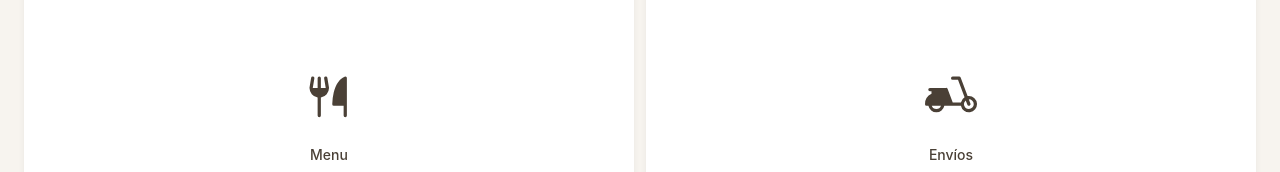
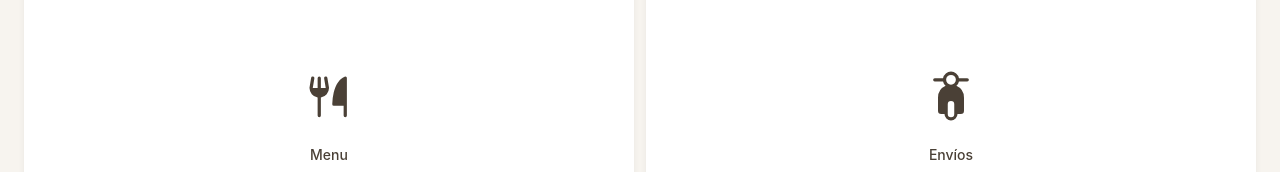
Before and after one commit to hikaribrandan3-code/foodspotapp, a React (Vite) app: page / in a window 1280 px wide. Shown: the part 242-414 px from the top of the page. Built offline with nearby package versions, Linux system fonts and the light colour scheme.

Commit message:
Lock Hero Icon System with canonical moped SVG
- Replaced DeliveryIcon with user-provided moped SVG (LOCKED)
- Verified no legacy OrderIcon/EnviosIcon references remain
- All icons use fill=currentColor at 36x36
- Single source of truth: HeroIcons.jsx

```diff
--- a/src/components/HeroIcons.jsx
+++ b/src/components/HeroIcons.jsx
@@ -18,10 +18,10 @@ export const MenuIcon = () => (
     </svg>
 )
 
-// --- ENVÍOS: Moped Delivery (CANONICAL) ---
+// --- ENVÍOS: Moped Delivery (CANONICAL - LOCKED) ---
 export const DeliveryIcon = () => (
-    <svg width="36" height="36" viewBox="0 0 256 256" fill="currentColor">
-        <path d="M216,128a39.3,39.3,0,0,0-6.27.5L175.49,37.19A8,8,0,0,0,168,32H136a8,8,0,0,0,0,16h26.46l32.3,86.13a40.13,40.13,0,0,0-18,25.87H136.54l-25-66.81A8,8,0,0,0,104,88H24a8,8,0,0,0,0,16h8v13.39A56.12,56.12,0,0,0,0,168a8,8,0,0,0,8,8h8.8a40,40,0,0,0,78.4,0h81.6A40,40,0,1,0,216,128ZM56,192a24,24,0,0,1-22.62-16H78.62A24,24,0,0,1,56,192Zm160,0a24,24,0,0,1-15.43-42.36l7.94,21.17a8,8,0,0,0,15-5.62L215.55,144H216a24,24,0,0,1,0,48Z"></path>
+    <svg xmlns="http://www.w3.org/2000/svg" width="36" height="36" viewBox="0 0 256 256" fill="currentColor">
+        <path d="M208,40H167.2a40,40,0,0,0-78.4,0H48a8,8,0,0,0,0,16H88.8a40,40,0,0,0,12.58,21.82A64.08,64.08,0,0,0,64,136v64a16,16,0,0,0,16,16H96a32,32,0,0,0,64,0h16a16,16,0,0,0,16-16V136a64.08,64.08,0,0,0-37.38-58.18A40,40,0,0,0,167.2,56H208a8,8,0,0,0,0-16ZM144,216a16,16,0,0,1-32,0V168a16,16,0,0,1,32,0ZM128,72a24,24,0,1,1,24-24A24,24,0,0,1,128,72Z" />
     </svg>
 )
 
```
